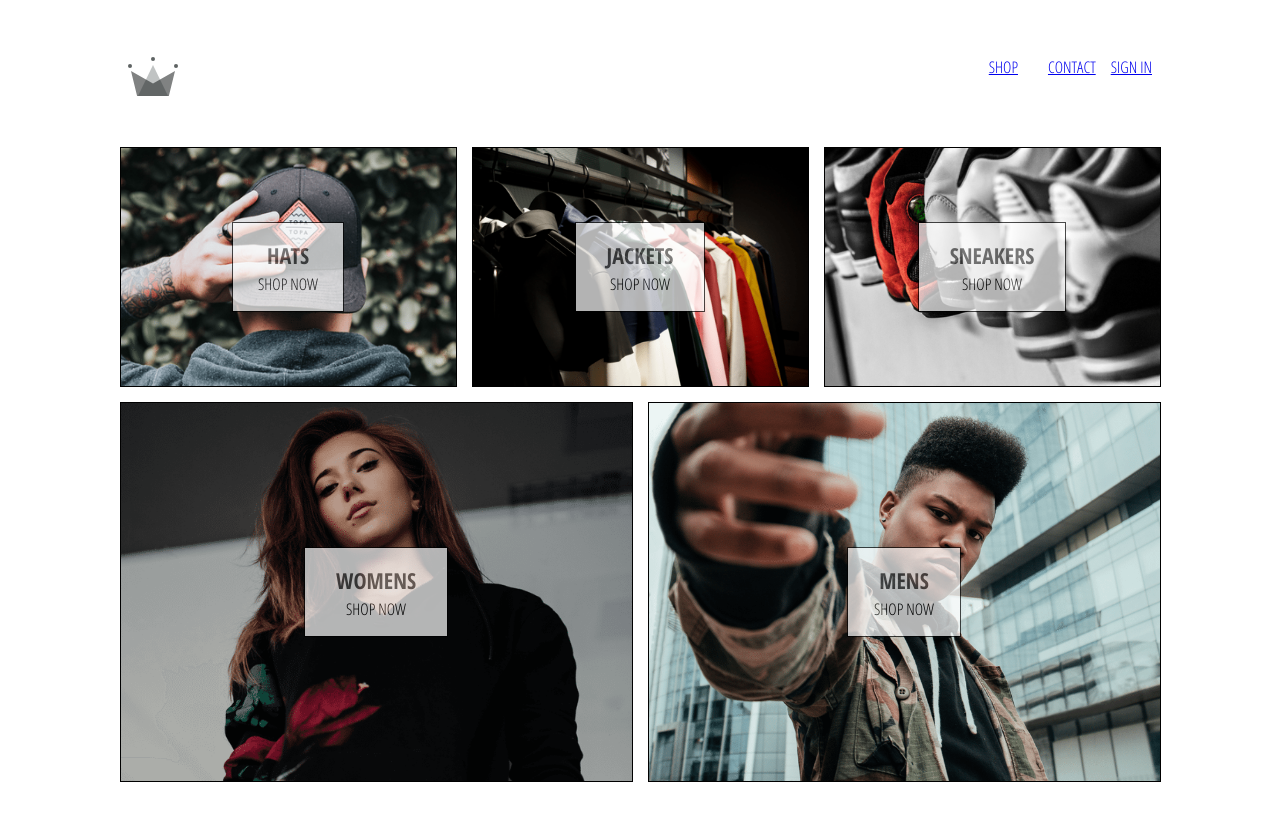
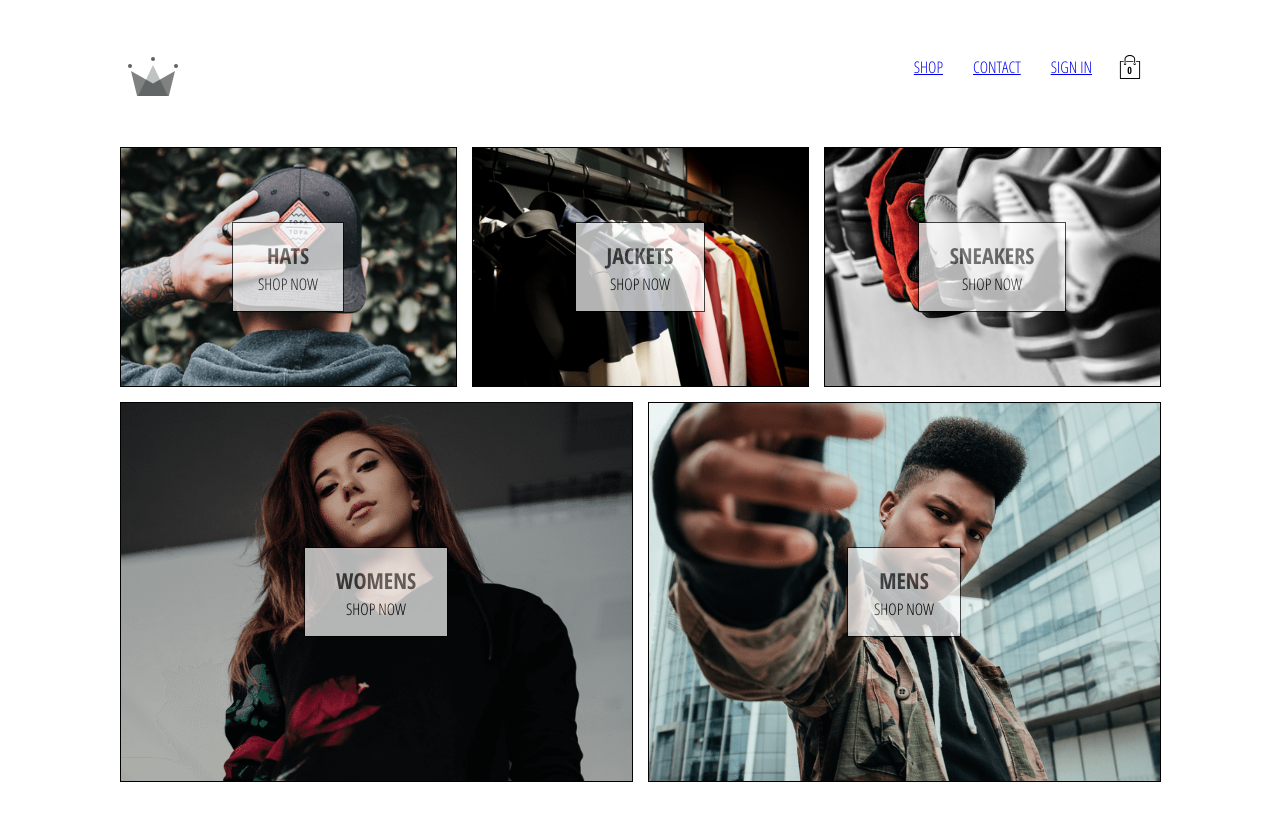
Before and after one commit to Joanna-Chadzynska/panda-clothing, a React (Create React App) app: page / in a window 1280 px wide. Shown: the top 820 px of the page. Built offline with nearby package versions, Linux system fonts and the light colour scheme; no server answers.

Commit message:
cart icon and cart dropdown components implemented cart reducer

```diff
--- /dev/null
+++ b/src/components/CartDropdown/index.tsx
@@ -0,0 +1,16 @@
+import { CustomButton } from 'components';
+import React from 'react';
+import './styles/cartDropdown.scss';
+
+export interface CartDropdownProps {}
+
+const CartDropdown: React.SFC<CartDropdownProps> = () => {
+	return (
+		<div className='cart-dropdown'>
+			<div className='cart-items'></div>
+			<CustomButton>GO TO CHECKOUT</CustomButton>
+		</div>
+	);
+};
+
+export default CartDropdown;
--- /dev/null
+++ b/src/components/CartDropdown/styles/cartDropdown.scss
@@ -0,0 +1,24 @@
+.cart-dropdown {
+	position: absolute;
+	width: 240px;
+	height: 340px;
+	display: flex;
+	flex-direction: column;
+	padding: 20px;
+	border: 1px solid black;
+	background-color: white;
+	top: 90px;
+	right: 40px;
+	z-index: 5;
+
+	.cart-items {
+		height: 240px;
+		display: flex;
+		flex-direction: column;
+		overflow: scroll;
+	}
+
+	button {
+		margin-top: auto;
+	}
+}
--- /dev/null
+++ b/src/components/CartIcon/index.tsx
@@ -0,0 +1,20 @@
+import { ReactComponent as ShoppingIcon } from 'assets/icons/shopping-bag.svg';
+import React from 'react';
+import { useDispatch } from 'react-redux';
+import { toggleCartHidden } from 'redux/cart/cartSlice';
+import './styles/cartIcon.scss';
+
+export interface CartIconProps {}
+
+const CartIcon: React.SFC<CartIconProps> = () => {
+	const dispatch = useDispatch();
+	const toggleCartDropdown = () => dispatch(toggleCartHidden());
+	return (
+		<div className='cart-icon' onClick={toggleCartDropdown}>
+			<ShoppingIcon className='shopping-icon' />
+			<span className='item-count'>0</span>
+		</div>
+	);
+};
+
+export default CartIcon;
--- /dev/null
+++ b/src/components/CartIcon/styles/cartIcon.scss
@@ -0,0 +1,21 @@
+.cart-icon {
+	width: 45px;
+	height: 45px;
+	position: relative;
+	display: flex;
+	align-items: center;
+	justify-content: center;
+	cursor: pointer;
+
+	.shopping-icon {
+		width: 24px;
+		height: 24px;
+	}
+
+	.item-count {
+		position: absolute;
+		font-size: 10px;
+		font-weight: bold;
+		bottom: 12px;
+	}
+}
--- a/src/components/Header/index.tsx
+++ b/src/components/Header/index.tsx
@@ -1,15 +1,17 @@
 import { ReactComponent as Logo } from 'assets/logo/crown.svg';
+import { CartDropdown, CartIcon } from 'components';
 import { auth } from 'firebase/firebase.utils';
 import React from 'react';
 import { useSelector } from 'react-redux';
 import { Link } from 'react-router-dom';
+import { selectCartHidden } from 'redux/cart/cartSlice';
 import { selectCurrentUser } from 'redux/user/userSlice';
 import './styles/header.scss';
 export interface HeaderProps {}
 
 const Header: React.SFC<HeaderProps> = () => {
 	const currentUser = useSelector(selectCurrentUser);
-
+	const cartHidden = useSelector(selectCartHidden);
 	return (
 		<div className='header wrapper'>
 			<Link className='logo-container' to='/'>
@@ -27,9 +29,13 @@ const Header: React.SFC<HeaderProps> = () => {
 						SIGN OUT
 					</div>
 				) : (
-					<Link to='/signin'>SIGN IN</Link>
+					<Link className='option' to='/signin'>
+						SIGN IN
+					</Link>
 				)}
+				<CartIcon />
 			</div>
+			{cartHidden ? null : <CartDropdown />}
 		</div>
 	);
 };
--- a/src/components/index.ts
+++ b/src/components/index.ts
@@ -1,3 +1,5 @@
+export { default as CartDropdown } from './CartDropdown';
+export { default as CartIcon } from './CartIcon';
 export { default as CollectionItem } from './CollectionItem';
 export { default as CollectionPreview } from './CollectionPreview';
 export { default as CustomButton } from './CustomButton';
--- /dev/null
+++ b/src/redux/cart/cartSlice.ts
@@ -0,0 +1,33 @@
+import { createSlice, PayloadAction } from '@reduxjs/toolkit';
+import { RootState } from '../../app/store';
+
+interface CartState {
+	hidden: boolean;
+}
+
+const initialState: CartState = {
+	hidden: true,
+};
+
+export const cartSlice = createSlice({
+	name: 'cart',
+	initialState,
+	reducers: {
+		setCurrentUser: (state, action: PayloadAction<boolean>) => {},
+		toggleCartHidden: (state) => {
+			state.hidden = !state.hidden;
+		},
+	},
+});
+
+export const { toggleCartHidden } = cartSlice.actions;
+
+// export const incrementAsync = (amount: number): AppThunk => (dispatch) => {
+// 	setTimeout(() => {
+// 		dispatch(incrementByAmount(amount));
+// 	}, 1000);
+// };
+
+export const selectCartHidden = (state: RootState) => state.cart.hidden;
+
+export default cartSlice.reducer;
--- a/src/redux/reducer.ts
+++ b/src/redux/reducer.ts
@@ -1,10 +1,12 @@
 import { combineReducers } from '@reduxjs/toolkit';
+import cartSlice from './cart/cartSlice';
 import counterSlice from './counter/counterSlice';
 import userSlice from './user/userSlice';
 
 export const rootReducer = combineReducers({
 	counter: counterSlice,
 	user: userSlice,
+	cart: cartSlice,
 });
 
 export type RootState = ReturnType<typeof rootReducer>;
```
Also changed, not shown: src/assets/icons/shopping-bag.svg (added).
